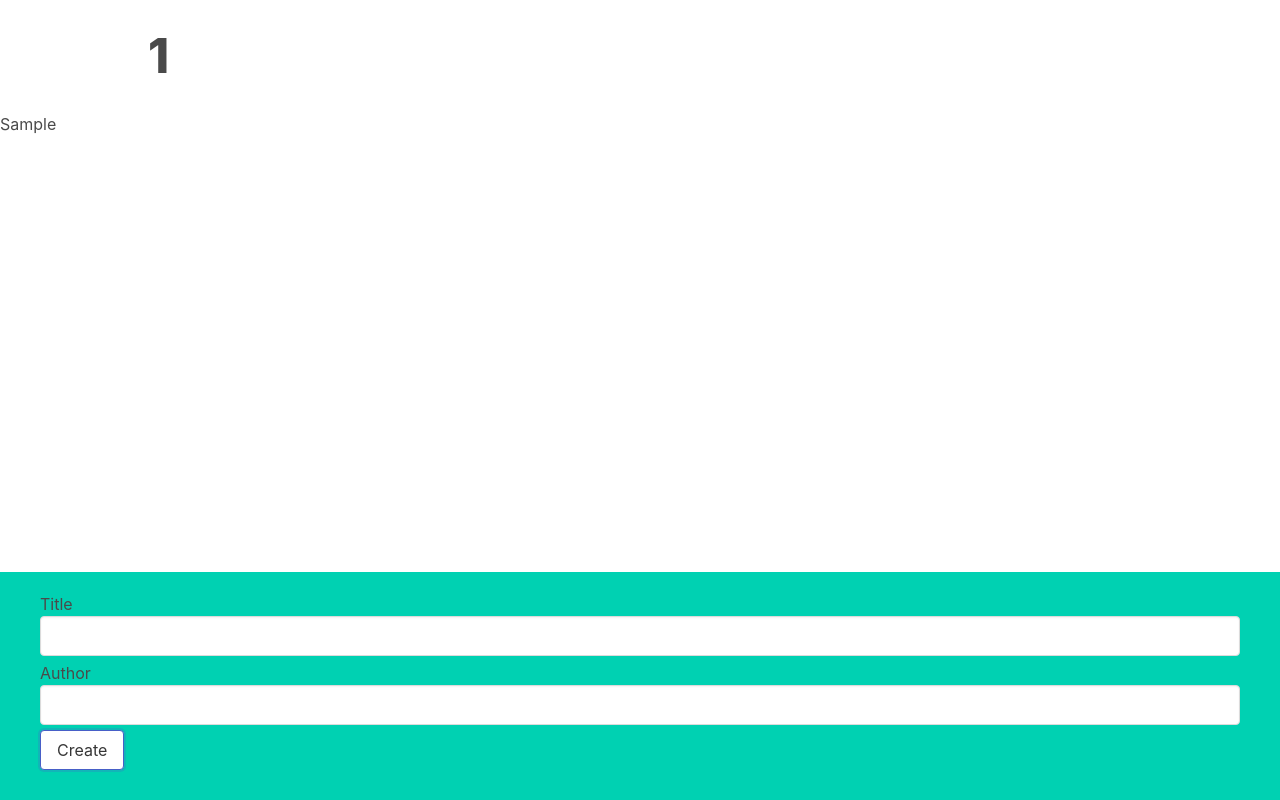
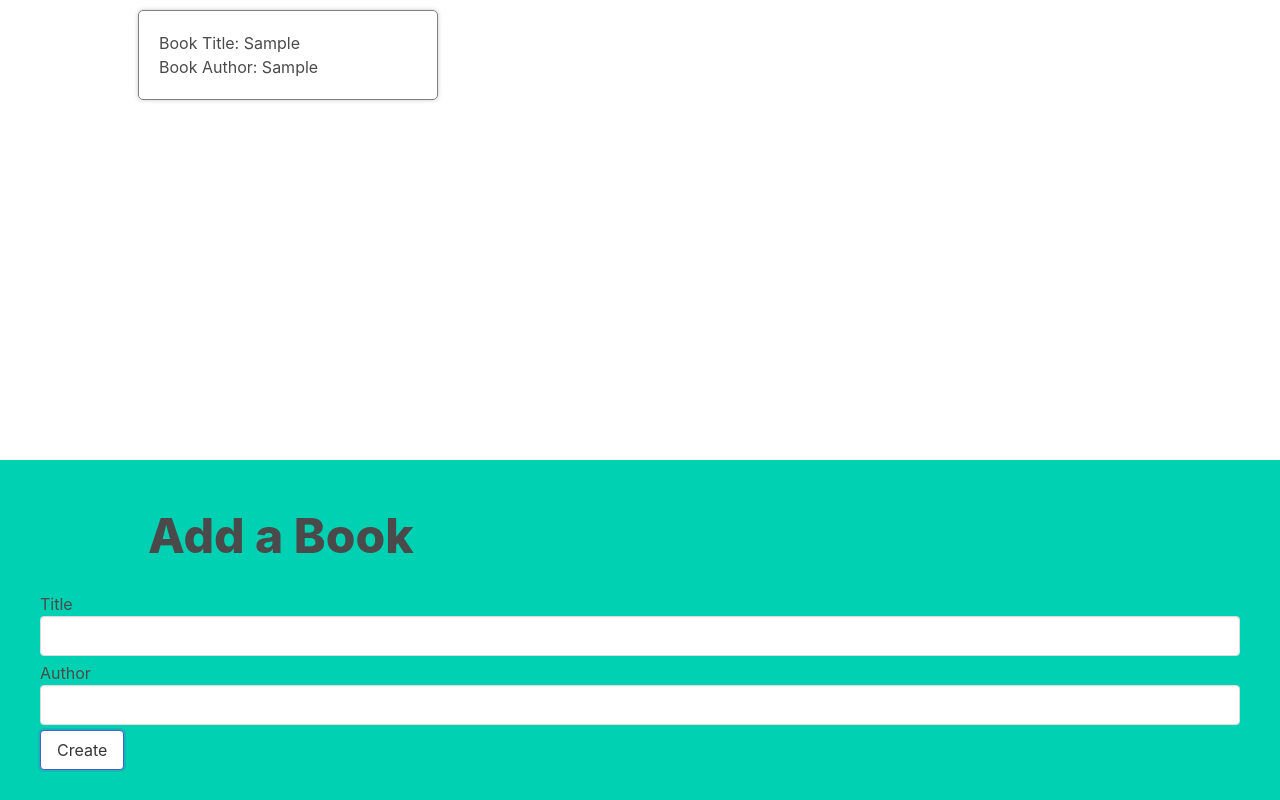
Before and after one commit to Alzubair98/books, a React (Create React App) app: page / in a window 1280 px wide. Both pictures are taken after typing "Sample", "Sample" into the empty fields and a click on the button "Create". Built offline with nearby package versions, Linux system fonts and the light colour scheme.

Commit message:
update book components

```diff
--- a/src/components/BookCreate.js
+++ b/src/components/BookCreate.js
@@ -13,6 +13,7 @@ const BookCreate = ({ onCreate }) => {
 
   return (
     <div className="book-create">
+      <h1>Add a Book</h1>
       <form onSubmit={handleSubmit}>
         <label>Title</label>
         <input
--- a/src/components/BookList.js
+++ b/src/components/BookList.js
@@ -3,8 +3,7 @@ import BookShow from "./BookShow";
 
 const BookList = ({ books }) => {
   return (
-    <div>
-      <h1>{books.length}</h1>
+    <div className="book-list">
       {books.map((book) => {
         return <BookShow key={book.id} book={book} />;
       })}
--- a/src/components/BookShow.js
+++ b/src/components/BookShow.js
@@ -2,8 +2,9 @@ import React from "react";
 
 const BookShow = ({ book }) => {
   return (
-    <div>
-      <h2>{book.title}</h2>
+    <div className="book-show">
+      <h2>Book Title: {book.title}</h2>
+      <h2>Book Author: {book.author}</h2>
     </div>
   );
 };
```
